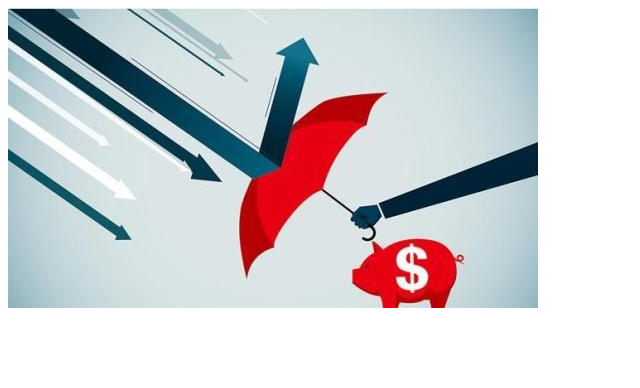
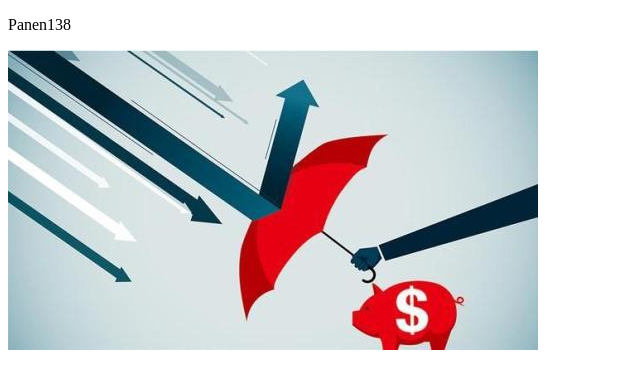
Before and after one commit to moon678/moon678.github.io, a plain HTML site: page index.html in a window 1280 px wide. Shown: the whole page, without its empty margins (0-640 px from the left). Drawn offline with Linux system fonts and the light colour scheme.

Commit message:
pkg 1573

```diff
--- a/index.html
+++ b/index.html
@@ -3,9 +3,9 @@
 <head>
     <meta charset="UTF-8">
     <title>Test</title>
-    <img src="./img/v2.jpg"></img>
 </head>
 <body>
-
+    <p>Panen138</p>
+    <img src="./img/v2.jpg"></img>
 </body>
 </html>
```
